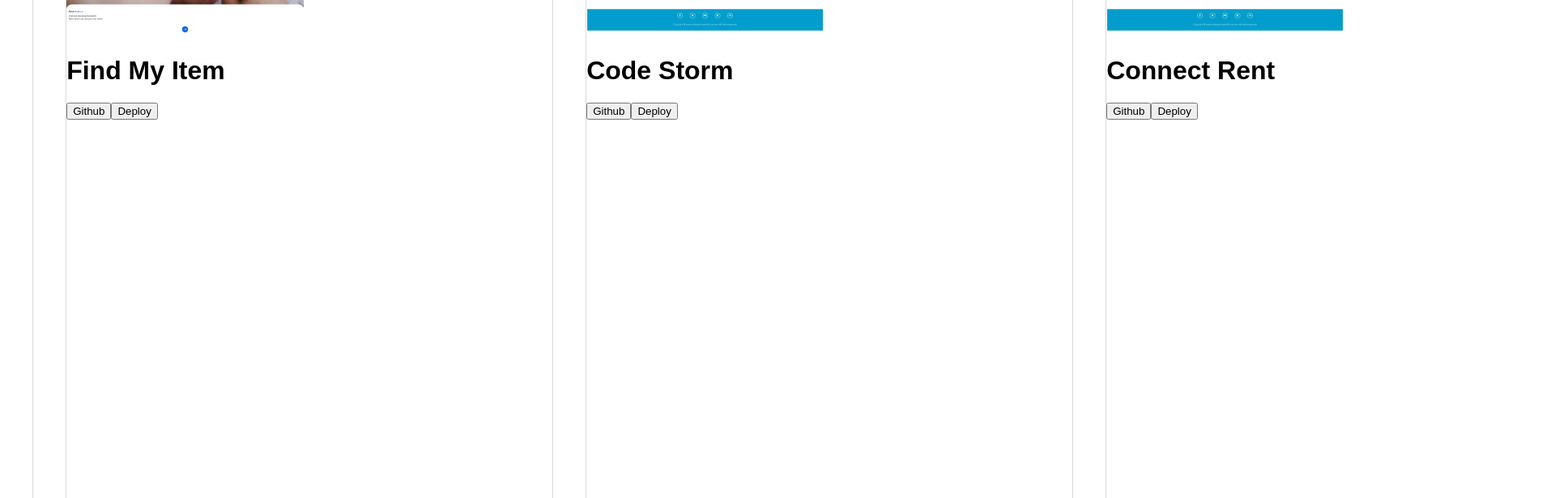
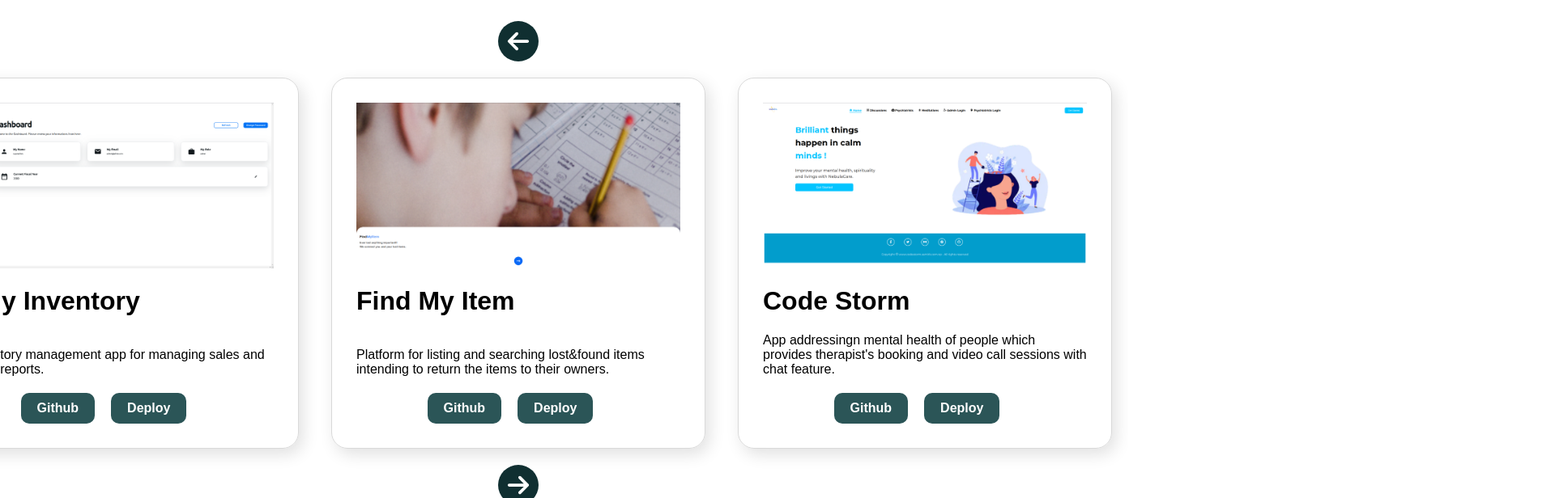
Before and after one commit to itsbib/portfolio-website, a React (Create React App) app: page / in a window 1280 px wide. Shown: the part 2120-2736 px from the top of the page at 81% size, 1920 px wide, since content can reach past the window. Built offline with nearby package versions, Linux system fonts and the light colour scheme.

Commit message:
portfolio & contact section

```diff
--- a/package.json
+++ b/package.json
@@ -14,6 +14,7 @@
     "@types/react": "^18.2.47",
     "@types/react-dom": "^18.2.18",
     "babel-plugin-macros": "^3.1.0",
+    "font-awesome": "^4.7.0",
     "react": "^18.2.0",
     "react-dom": "^18.2.0",
     "react-helmet-async": "^2.0.4",
--- a/src/App.tsx
+++ b/src/App.tsx
@@ -5,8 +5,15 @@ import Navbar from "./components/Navbar";
 import Services from "./components/Services";
 import Portfolio from "./components/Portfolio";
 import Testimonials from "./components/Testimonials";
+import Contact from "./components/Contact";
 
 export default function App() {
+  const handleButtonClick = () => {
+    const contactSection = document.getElementById("Contact");
+    if (contactSection) {
+      contactSection.scrollIntoView({ behavior: "smooth" });
+    }
+  };
   return (
     <>
       <HelmetProvider>
@@ -25,11 +32,16 @@ export default function App() {
           <br />
           Full Stack Developer
         </h1>
-        <button className="ctaButton">Contact Me</button>
+        <a>
+          <button className="ctaButton" onClick={handleButtonClick}>
+            Contact
+          </button>
+        </a>
       </div>
       <Services />
       <Portfolio />
       <Testimonials />
+      <Contact />
     </>
   );
 }
--- /dev/null
+++ b/src/components/Contact.tsx
@@ -0,0 +1,36 @@
+import "../styles/contact.css";
+
+export default function Contact() {
+  return (
+    <>
+      <h1 id="Contact" className="contactHeader">
+        Get in touch.
+      </h1>
+      <div className="contact">
+        <div className="contactSection">
+          <form>
+            <div className="section1">
+              <div className="formSection">
+                <label>Your name</label>
+                <input type="text" id="name" name="name" />
+              </div>
+              <div className="formSection">
+                <label>Email address</label>
+                <input type="text" id="emailAddress" name="emailAddress" />
+              </div>
+            </div>
+            <div className="formSection">
+              <label>Message</label>
+              <textarea
+                id="message"
+                name="message"
+                style={{ height: "200px" }}
+              />
+            </div>
+            <button className="ctaButton">SUBMIT MESSAGE</button>
+          </form>
+        </div>
+      </div>
+    </>
+  );
+}
--- a/src/components/Navbar.tsx
+++ b/src/components/Navbar.tsx
@@ -1,6 +1,5 @@
 import "../styles/navbar.css";
 import toggleButton from "../utils/toggleButton";
-import Services from "./Services";
 import { Link, animateScroll as scroll } from "react-scroll";
 
 const Navbar = () => {
@@ -62,13 +61,13 @@ const Navbar = () => {
           <li>
             <Link
               activeClass="active"
-              to="Contacts"
+              to="Contact"
               spy={true}
               smooth={true}
               offset={-100}
               duration={500}
             >
-              Contacts
+              Contact
             </Link>
           </li>
         </ul>
--- a/src/components/Portfolio.tsx
+++ b/src/components/Portfolio.tsx
@@ -1,14 +1,19 @@
 import "../styles/portfolio.css";
+import { useState } from "react";
 import { IPortfolioDetails } from "../types/interfaces/portfolio.interface";
 import armyInventoryImage from "../assets/ArmyInventory.png";
 import findMyItemImage from "../assets/FindMyItem.png";
 import codeStormImage from "../assets/CodeStorm.png";
 import connectRentImage from "../assets/CodeStorm.png";
+import { FontAwesomeIcon } from "@fortawesome/react-fontawesome";
+import { faArrowLeft, faArrowRight } from "@fortawesome/free-solid-svg-icons";
 
 const portfolio: IPortfolioDetails[] = [
   {
     media: armyInventoryImage,
     title: "Army Inventory",
+    description:
+      "An inventory management app for managing sales and manage reports.",
     depLink: "",
     githubLink: "https://github.com/samirkhanalofficial/army_inventory",
   },
@@ -17,48 +22,88 @@ const portfolio: IPortfolioDetails[] = [
     title: "Find My Item",
     depLink: "https://findmyitem.samirk.com.np/",
     githubLink: "https://github.com/samirkhanalofficial/findmyitem",
+    description:
+      "Platform for listing and searching lost&found items intending to return the items to their owners.",
   },
   {
     media: codeStormImage,
     title: "Code Storm",
     depLink: "https://code-storm.vercel.app/",
     githubLink: "https://github.com/samirkhanalofficial/CodeStorm",
+    description:
+      "App addressingn mental health of people which provides therapist's booking and video call sessions with chat feature.",
   },
   {
     media: connectRentImage,
     title: "Connect Rent",
     depLink: "",
     githubLink: "https://github.com/itsbib/connect-rent",
+    description:
+      "Property renting platform that uses blockchain for smart contract that assures security.",
   },
 ];
 export default function Portfolio() {
+  const [pointer, setPointer] = useState<number>(0);
+
+  const handleNext = () => {
+    setPointer((prevPointer) =>
+      Math.min(prevPointer + 1, portfolio.length - 3)
+    );
+  };
+
+  const handlePrev = () => {
+    setPointer((prevPointer) => Math.max(prevPointer - 1, 0));
+  };
+
   const PortfolioCard = (portfolios: IPortfolioDetails) => (
     <>
       <img className="portfolioCardImage" src={portfolios.media} />
       <h1 className="portfolioCardTitle">{portfolios.title}</h1>
       <div className="portfolioCardDesc">
+        <body className="portfolioDesc">{portfolios.description}</body>
+        <div className="portfolioButtons">
           <a
             href={portfolios.githubLink}
             target="_blank"
             rel="noopener noreferrer"
           >
-          <button>Github</button>
+            <button className="portfolioButton">Github</button>
           </a>
-        <a href={portfolios.depLink} target="_blank" rel="noopener noreferrer">
-          <button>Deploy</button>
+          <a
+            href={portfolios.depLink}
+            target="_blank"
+            rel="noopener noreferrer"
+          >
+            <button className="portfolioButton">Deploy</button>
           </a>
+        </div>
       </div>
     </>
   );
+
   return (
-    <div id="Portfolio">
+    <div id="Portfolio" className="portfolio">
       <h1 className="portfolioHeader">Projects</h1>
       <div className="portfolioCardSection">
-        {portfolio.map((portfolios) => (
-          <div className="portfolioCard">
-            <PortfolioCard {...portfolios} />
+        <FontAwesomeIcon
+          className="arrowIcon"
+          icon={faArrowLeft}
+          onClick={handlePrev}
+          aria-disabled={pointer === 0}
+        />
+        <div className="portfolioCards">
+          {portfolio.slice(pointer, pointer + 3).map((portfolioItem, index) => (
+            <div className="portfolioCard" key={index}>
+              <PortfolioCard {...portfolioItem} />
             </div>
           ))}
+        </div>
+        <FontAwesomeIcon
+          className="arrowIcon"
+          icon={faArrowRight}
+          onClick={handleNext}
+          aria-disabled={pointer === portfolio.length - 3}
+        />{" "}
       </div>
     </div>
   );
--- a/src/components/Services.tsx
+++ b/src/components/Services.tsx
@@ -53,8 +53,7 @@ const Services = () => {
   );
 
   return (
-    <div id="Services">
-      <div className="services">
+    <div id="Services" className="services">
       <h1 className="servicesHeader">My Services !</h1>
       <div className="serviceCardSection">
         {services.map((service) => (
@@ -64,7 +63,6 @@ const Services = () => {
         ))}
       </div>
     </div>
-    </div>
   );
 };
 
--- /dev/null
+++ b/src/styles/contact.css
@@ -0,0 +1,37 @@
+.contact {
+  display: flex;
+  flex-direction: row-reverse;
+  margin-right: 20px;
+}
+
+input[type="text"],
+textarea {
+  width: 100%;
+  padding: 12px;
+  border: 1px solid #ccc;
+  border-radius: 4px;
+  box-sizing: border-box;
+  margin-top: 6px;
+  margin-bottom: 16px;
+  resize: vertical;
+}
+
+.contactSection {
+  display: flex;
+  flex-direction: row;
+  margin-left: 20px;
+}
+.section1 {
+  display: flex;
+}
+
+.formSection {
+  margin: 10px;
+}
+
+.contactHeader {
+  font-size: 46px;
+  display: flex;
+  justify-content: flex-end;
+  margin-right: 355px;
+}
--- a/src/styles/home.css
+++ b/src/styles/home.css
@@ -42,5 +42,6 @@
 }
 
 .ctaButton:hover {
-  background-color: #000;
+  cursor: pointer;
+  background-color: #102f31;
 }
--- a/src/styles/portfolio.css
+++ b/src/styles/portfolio.css
@@ -1,20 +1,74 @@
-#Portfolio {
+.portfolioHeader {
+  font-size: 46px;
   display: flex;
   justify-content: center;
+  margin-top: 200px;
 }
+
 .portfolioCardSection {
   display: flex;
+  flex-wrap: wrap;
   justify-content: center;
+  align-items: center;
   margin: 100px;
 }
-.portfolioCard {
-  width: 600px;
-  height: 1000px;
-  border: 1px solid #d9d9d9;
-  margin: 20px;
+.portfolioCards {
+  display: flex;
 }
 
-.portfolioCardImage {
-  height: 150px;
-  width: auto;
+.portfolioCard {
+  display: flex;
+  flex-direction: column;
+  justify-content: center;
+  width: 400px;
+  height: auto;
+  margin: 20px;
+  padding: 30px;
+  border: 1px solid #d9d9d9;
+  box-shadow: 5px 7px 20px 0px rgba(0, 0, 0, 0.12);
+  border-radius: 20px;
 }
+
+.portfolioCardDesc {
+  font-size: 16px;
+  display: flex;
+  flex-direction: column;
+  margin-top: auto;
+}
+.portfolioButtons {
+  display: flex;
+  flex-direction: row;
+  justify-content: center;
+}
+
+.portfolioButton {
+  background-color: #2b5557;
+  color: #ffffff;
+  padding: 10px 20px 10px 20px;
+  border-radius: 10px;
+  font-size: 16px;
+  font-weight: 600;
+  border: none;
+  margin-right: 20px;
+  margin-top: 20px;
+}
+
+.portfolioButton:hover {
+  cursor: pointer;
+  background-color: #102f31;
+}
+
+.arrowIcon {
+  font-size: 10px !important;
+  color: #fff;
+  border-radius: 50%;
+  padding: 10px;
+  width: 30px;
+  height: 30px;
+  border: 1 px solid;
+  background-color: #102f31;
+}
+
+.arrowIcon:hover {
+  cursor: pointer;
+}
--- a/src/types/interfaces/portfolio.interface.ts
+++ b/src/types/interfaces/portfolio.interface.ts
@@ -3,4 +3,5 @@ export interface IPortfolioDetails {
   title: string;
   depLink: string;
   githubLink: string;
+  description: string;
 }
```
Also changed, not shown: 1 other file (tests, documents, lock files or other folders). Lines whose indentation alone changed are shown as unchanged.
